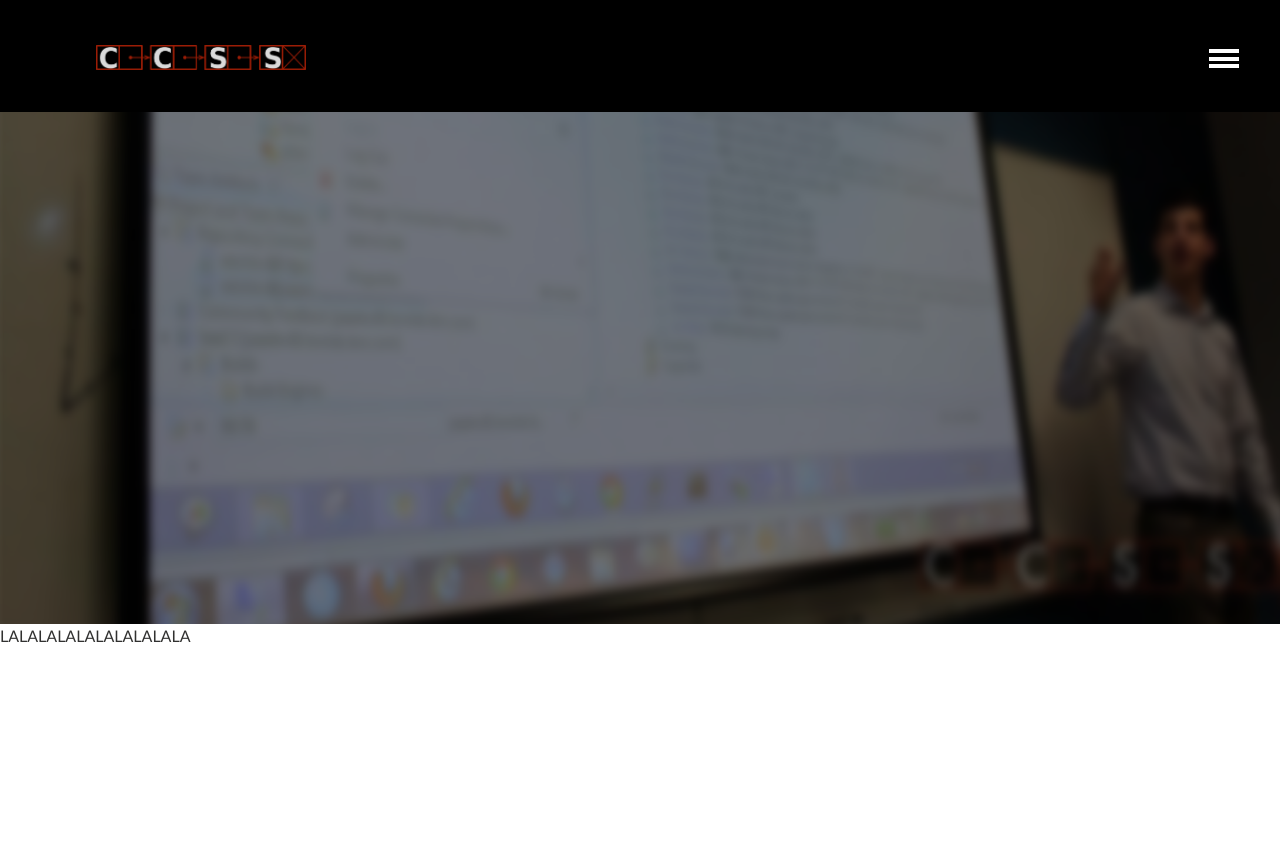
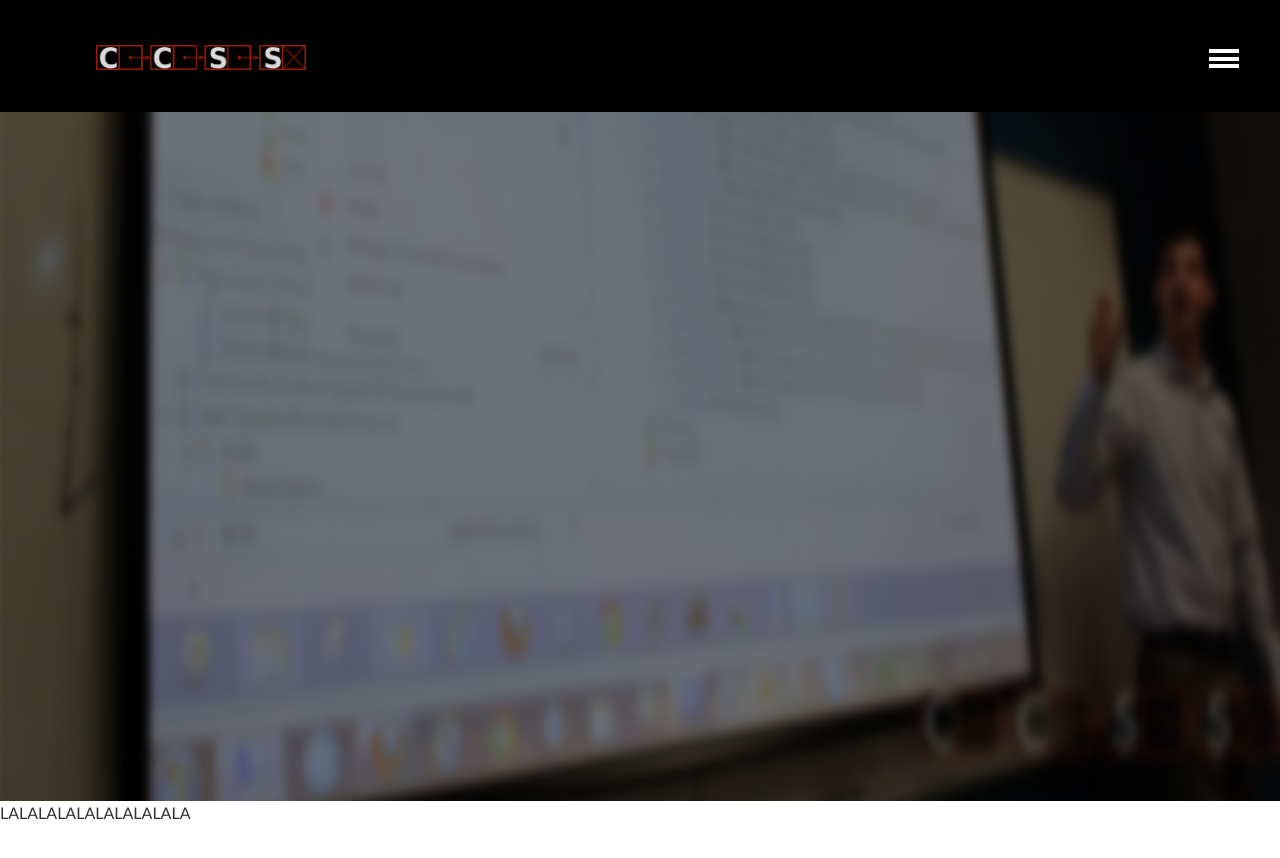
Before and after one commit to brittnylapierre/ccss_web, a Jekyll site: the page built from index.md, in a window 1280 px wide. Shown: the top 858 px of the page. Built offline with Jekyll 4.4.1, drawn with Linux system fonts in a browser that asks for light colours.

Commit message:
Updated _layout.scss

```diff
--- a/_sass/_layout.scss
+++ b/_sass/_layout.scss
@@ -288,7 +288,7 @@
 	/*margin-left: -1 * $gutter;
 	margin-right: -1 * $gutter;*/
     width: 100vw;
-    height: 40vw;
+    height: 40vh;
 	// feature image caption
 	.image-credit {
 		position: absolute;
```
